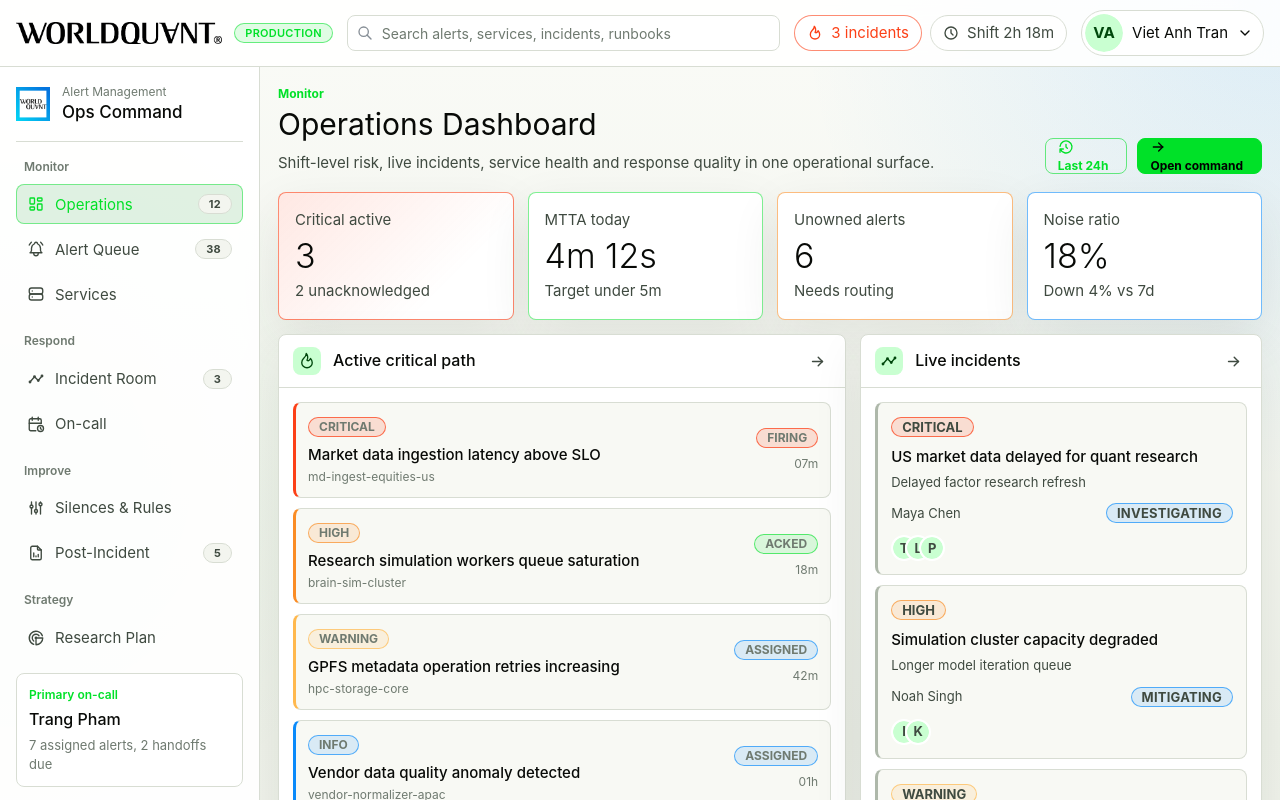
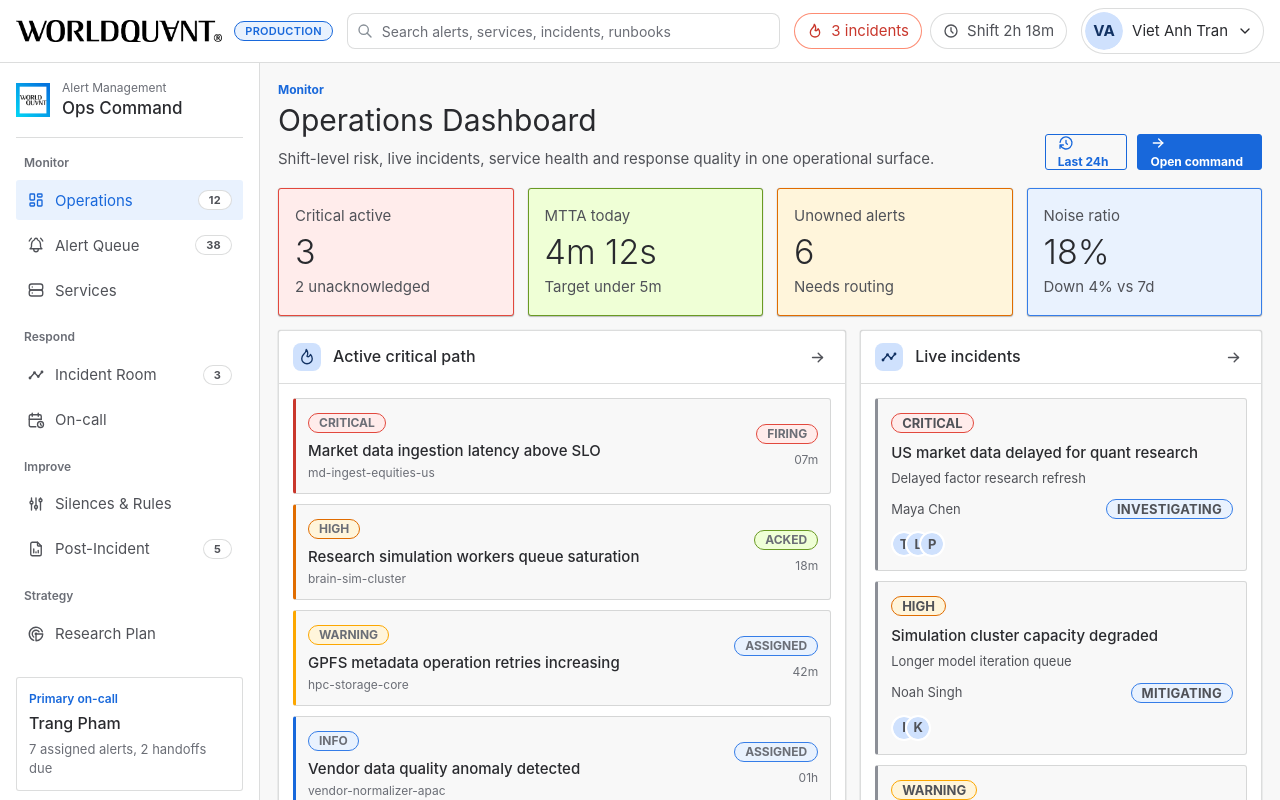
Before and after one commit to vietanhrs/worldquant-alert-management, a React (Vite) app: page / in a window 1280 px wide. Shown: the top 800 px of the page. Built offline with nearby package versions, Linux system fonts and the light colour scheme.

Commit message:
Match light theme to Opsgenie styling

```diff
--- a/src/App.tsx
+++ b/src/App.tsx
@@ -112,9 +112,10 @@ type NavItem = {
 
 const theme = createTheme({
   primaryColor: 'wqGreen',
-  fontFamily: 'Inter, Arial, sans-serif',
+  fontFamily: '"Atlassian Sans", ui-sans-serif, -apple-system, BlinkMacSystemFont, "Segoe UI", sans-serif',
   headings: {
-    fontFamily: 'Inter, Arial, sans-serif',
+    fontFamily:
+      '"Atlassian Sans", ui-sans-serif, -apple-system, BlinkMacSystemFont, "Segoe UI", sans-serif',
     fontWeight: '500',
   },
   colors: {
--- a/src/index.css
+++ b/src/index.css
@@ -11,6 +11,7 @@
   --wq-orange-hot: #fc4017;
   --wq-orange-border: #fa8c24;
   --severity-warning: #ffb84d;
+  --font-app: Inter, Arial, sans-serif;
 
   --bg-app: #000000;
   --bg-app-gradient:
@@ -39,29 +40,53 @@
 
 :root[data-mantine-color-scheme='light'] {
   color-scheme: light;
-  --bg-app: #f5f6f2;
-  --bg-app-gradient:
-    radial-gradient(circle at top right, rgba(10, 138, 250, 0.12), transparent 30rem),
-    radial-gradient(circle at left 35%, rgba(0, 143, 24, 0.08), transparent 24rem),
-    linear-gradient(180deg, #fafbf7 0%, #eef1e9 54%, #f7f8f3 100%);
-  --bg-header: rgba(255, 255, 255, 0.88);
-  --bg-sidebar: rgba(255, 255, 255, 0.92);
+  --wq-green: #1868db;
+  --wq-brain-blue: #1868db;
+  --wq-indigo: #0c66e4;
+  --wq-orange: #e06c00;
+  --wq-orange-hot: #c9372c;
+  --wq-orange-border: #e06c00;
+  --severity-warning: #fca700;
+  --font-app: "Atlassian Sans", ui-sans-serif, -apple-system, BlinkMacSystemFont, "Segoe UI", sans-serif;
+
+  --bg-app: #f8f8f8;
+  --bg-app-gradient: #f8f8f8;
+  --bg-header: #ffffff;
+  --bg-sidebar: #ffffff;
   --bg-panel: #ffffff;
-  --bg-panel-raised: #f3f5ef;
-  --bg-panel-muted: #f8f9f4;
+  --bg-panel-raised: #ffffff;
+  --bg-panel-muted: #f8f8f8;
   --bg-input: #ffffff;
-  --bg-table-header: #eef1ea;
-  --border-subtle: #d8ddd3;
-  --border-strong: #aeb8aa;
-  --text-primary: #080a07;
-  --text-secondary: #3f4a40;
-  --text-muted: #6f7a70;
-  --text-inverse: #000000;
-  --shadow-panel: 0 18px 50px rgba(42, 53, 41, 0.09);
-  --critical-surface: linear-gradient(135deg, rgba(252, 64, 23, 0.12), transparent 72%);
-  --green-surface: rgba(0, 143, 24, 0.12);
-  --blue-surface: rgba(10, 138, 250, 0.12);
-  --orange-surface: rgba(250, 140, 36, 0.13);
+  --bg-table-header: #f8f8f8;
+  --border-subtle: #0b120e24;
+  --border-strong: #8c8f97;
+  --text-primary: #292a2e;
+  --text-secondary: #505258;
+  --text-muted: #6b6e76;
+  --text-inverse: #ffffff;
+  --shadow-panel:
+    0 1px 1px rgba(30, 31, 33, 0.25),
+    0 0 1px rgba(30, 31, 33, 0.31);
+  --critical-surface: #ffeceb;
+  --green-surface: #e9f2fe;
+  --blue-surface: #e9f2fe;
+  --orange-surface: #fff5db;
+
+  --mantine-primary-color-filled: #1868db;
+  --mantine-primary-color-filled-hover: #1558bc;
+  --mantine-primary-color-light: #e9f2fe;
+  --mantine-primary-color-light-hover: #cfe1fd;
+  --mantine-primary-color-light-color: #1868db;
+  --mantine-color-wqGreen-0: #e9f2fe;
+  --mantine-color-wqGreen-1: #cfe1fd;
+  --mantine-color-wqGreen-2: #adcbfb;
+  --mantine-color-wqGreen-3: #8fb8f6;
+  --mantine-color-wqGreen-4: #669df1;
+  --mantine-color-wqGreen-5: #4688ec;
+  --mantine-color-wqGreen-6: #1868db;
+  --mantine-color-wqGreen-7: #1558bc;
+  --mantine-color-wqGreen-8: #144794;
+  --mantine-color-wqGreen-9: #123263;
 }
 
 * {
@@ -76,7 +101,7 @@ body {
   margin: 0;
   background: var(--bg-app-gradient);
   color: var(--text-primary);
-  font-family: Inter, Arial, sans-serif;
+  font-family: var(--font-app);
   font-size: 15px;
   line-height: 1.45;
   letter-spacing: 0;
@@ -121,6 +146,12 @@ a {
   z-index: 30;
 }
 
+:root[data-mantine-color-scheme='light'] .app-header {
+  backdrop-filter: none;
+  min-height: 56px;
+  padding: 8px 16px;
+}
+
 .header-left,
 .header-status,
 .avatar-trigger,
@@ -152,6 +183,12 @@ a {
   font-weight: 600;
 }
 
+:root[data-mantine-color-scheme='light'] .environment-badge {
+  background: #e9f2fe;
+  border-color: #1868db;
+  color: #1868db;
+}
+
 .global-search input,
 .control input,
 .control .mantine-Select-input,
@@ -204,6 +241,14 @@ a {
   outline: none;
 }
 
+:root[data-mantine-color-scheme='light'] .avatar-trigger:hover,
+:root[data-mantine-color-scheme='light'] .avatar-trigger:focus-visible,
+:root[data-mantine-color-scheme='light'] .header-pill:hover,
+:root[data-mantine-color-scheme='light'] .header-pill:focus-visible {
+  background: #e9f2fe;
+  border-color: #1868db;
+}
+
 .profile-menu {
   background: var(--bg-panel);
   border: 1px solid var(--border-subtle);
@@ -247,6 +292,10 @@ a {
   display: grid;
   grid-template-columns: 260px minmax(0, 1fr);
   min-height: calc(100vh - 64px);
+}
+
+:root[data-mantine-color-scheme='light'] .workspace-shell {
+  min-height: calc(100vh - 56px);
 }
 
 .sidebar {
@@ -261,6 +310,11 @@ a {
   top: 64px;
 }
 
+:root[data-mantine-color-scheme='light'] .sidebar {
+  height: calc(100vh - 56px);
+  top: 56px;
+}
+
 .sidebar-brand {
   align-items: center;
   border-bottom: 1px solid var(--border-subtle);
@@ -342,6 +396,18 @@ a {
   color: var(--wq-green);
 }
 
+:root[data-mantine-color-scheme='light'] .nav-link:hover,
+:root[data-mantine-color-scheme='light'] .nav-link:focus-visible {
+  background: #0515240f;
+  border-color: transparent;
+}
+
+:root[data-mantine-color-scheme='light'] .nav-link.active {
+  background: #e9f2fe;
+  border-color: transparent;
+  color: #1868db;
+}
+
 .nav-badge {
   background: var(--bg-panel-raised);
   border: 1px solid var(--border-subtle);
@@ -355,6 +421,36 @@ a {
   display: grid;
   gap: 5px;
   padding: 12px;
+}
+
+:root[data-mantine-color-scheme='light'] .nav-link,
+:root[data-mantine-color-scheme='light'] .sidebar-shift-card,
+:root[data-mantine-color-scheme='light'] .panel,
+:root[data-mantine-color-scheme='light'] .metric-card,
+:root[data-mantine-color-scheme='light'] .alert-summary,
+:root[data-mantine-color-scheme='light'] .incident-card,
+:root[data-mantine-color-scheme='light'] .service-risk-row,
+:root[data-mantine-color-scheme='light'] .coverage-row,
+:root[data-mantine-color-scheme='light'] .silence-card,
+:root[data-mantine-color-scheme='light'] .policy-card,
+:root[data-mantine-color-scheme='light'] .recommendation-card,
+:root[data-mantine-color-scheme='light'] .action-item,
+:root[data-mantine-color-scheme='light'] .hypothesis-card,
+:root[data-mantine-color-scheme='light'] .handoff-card,
+:root[data-mantine-color-scheme='light'] .outline-block,
+:root[data-mantine-color-scheme='light'] .task-card,
+:root[data-mantine-color-scheme='light'] .dependency-node,
+:root[data-mantine-color-scheme='light'] .flow-step,
+:root[data-mantine-color-scheme='light'] .quality-metric,
+:root[data-mantine-color-scheme='light'] .inspector-hero,
+:root[data-mantine-color-scheme='light'] .meta-card,
+:root[data-mantine-color-scheme='light'] .ai-card,
+:root[data-mantine-color-scheme='light'] .evidence,
+:root[data-mantine-color-scheme='light'] .incident-status-card,
+:root[data-mantine-color-scheme='light'] .profile-block,
+:root[data-mantine-color-scheme='light'] .schedule-slot,
+:root[data-mantine-color-scheme='light'] .table-wrap {
+  border-radius: 3px;
 }
 
 .sidebar-shift-card span {
@@ -427,6 +523,12 @@ a {
 .btn-warning {
   border-radius: 8px;
   font-weight: 600;
+}
+
+:root[data-mantine-color-scheme='light'] .btn-primary,
+:root[data-mantine-color-scheme='light'] .btn-outline,
+:root[data-mantine-color-scheme='light'] .btn-warning {
+  border-radius: 3px;
 }
 
 .btn-primary {
@@ -449,6 +551,26 @@ a {
   color: #000;
 }
 
+:root[data-mantine-color-scheme='light'] .btn-primary {
+  --button-bg: #1868db;
+  --button-hover: #1558bc;
+  --button-color: #ffffff;
+  --button-bd: 1px solid #1868db;
+  background: #1868db;
+  border-color: #1868db;
+  color: #ffffff;
+}
+
+:root[data-mantine-color-scheme='light'] .btn-primary .mantine-Button-label,
+:root[data-mantine-color-scheme='light'] .btn-primary .mantine-Button-section {
+  color: #ffffff;
+}
+
+:root[data-mantine-color-scheme='light'] .btn-primary:hover {
+  background: #1558bc;
+  color: #ffffff;
+}
+
 .btn-outline {
   --button-bg: transparent;
   --button-hover: var(--green-surface);
@@ -462,6 +584,19 @@ a {
 .btn-outline:hover {
   background: var(--green-surface);
   color: var(--text-primary);
+}
+
+:root[data-mantine-color-scheme='light'] .btn-outline {
+  --button-hover: #e9f2fe;
+  --button-color: #1868db;
+  --button-bd: 1px solid #1868db;
+  border-color: #1868db;
+  color: #1868db;
+}
+
+:root[data-mantine-color-scheme='light'] .btn-outline:hover {
+  background: #e9f2fe;
+  color: #1558bc;
 }
 
 .btn-warning {
@@ -587,6 +722,26 @@ a {
 
 .tone-info {
   border-color: rgba(10, 138, 250, 0.58);
+}
+
+:root[data-mantine-color-scheme='light'] .tone-critical {
+  background: #ffeceb;
+  border-color: #e2483d;
+}
+
+:root[data-mantine-color-scheme='light'] .tone-warning {
+  background: #fff5db;
+  border-color: #e06c00;
+}
+
+:root[data-mantine-color-scheme='light'] .tone-success {
+  background: #efffd6;
+  border-color: #6a9a23;
+}
+
+:root[data-mantine-color-scheme='light'] .tone-info {
+  background: #e9f2fe;
+  border-color: #357de8;
 }
 
 .alert-stack,
@@ -718,6 +873,46 @@ a {
   color: var(--text-secondary);
 }
 
+:root[data-mantine-color-scheme='light'] .severity-chip.critical,
+:root[data-mantine-color-scheme='light'] .chip-critical {
+  background: #ffeceb;
+  border-color: #e2483d;
+  color: #ae2e24;
+}
+
+:root[data-mantine-color-scheme='light'] .severity-chip.high,
+:root[data-mantine-color-scheme='light'] .chip-warning {
+  background: #fff5db;
+  border-color: #e06c00;
+  color: #9e4c00;
+}
+
+:root[data-mantine-color-scheme='light'] .severity-chip.warning {
+  background: #fff5db;
+  border-color: #fca700;
+  color: #9e4c00;
+}
+
+:root[data-mantine-color-scheme='light'] .severity-chip.info,
+:root[data-mantine-color-scheme='light'] .chip-info {
+  background: #e9f2fe;
+  border-color: #357de8;
+  color: #1558bc;
+}
+
+:root[data-mantine-color-scheme='light'] .chip-success,
+:root[data-mantine-color-scheme='light'] .chip-resolved {
+  background: #efffd6;
+  border-color: #6a9a23;
+  color: #4c6b1f;
+}
+
+:root[data-mantine-color-scheme='light'] .chip-muted {
+  background: #0515240f;
+  border-color: #0b120e24;
+  color: #505258;
+}
+
 .incident-card {
   border-left: 3px solid var(--border-strong);
   display: grid;
@@ -840,6 +1035,11 @@ a {
 .ops-table tr:hover td,
 .ops-table .selected-row td {
   background: var(--green-surface);
+}
+
+:root[data-mantine-color-scheme='light'] .ops-table tr:hover td,
+:root[data-mantine-color-scheme='light'] .ops-table .selected-row td {
+  background: #e9f2fe;
 }
 
 .severity-title {
@@ -910,8 +1110,17 @@ a {
 .action-bar {
   display: grid;
   gap: 8px;
-  grid-template-columns: repeat(3, minmax(0, 1fr));
+  grid-template-columns: minmax(142px, 1.15fr) repeat(2, minmax(112px, 1fr));
   margin-top: 12px;
+}
+
+.action-bar .mantine-Button-root {
+  padding-inline: 10px;
+}
+
+.action-bar .mantine-Button-label {
+  overflow: visible;
+  text-overflow: clip;
 }
 
 .metadata-grid {
@@ -1117,6 +1326,10 @@ a {
   color: var(--wq-green);
 }
 
+:root[data-mantine-color-scheme='light'] .timeline-success .mantine-Timeline-itemBullet {
+  color: #4c6b1f;
+}
+
 .timeline-info .mantine-Timeline-itemBullet {
   color: var(--wq-brain-blue);
 }
@@ -1257,6 +1470,11 @@ a {
 .schedule-slot.active {
   background: var(--green-surface);
   border-color: rgba(0, 225, 40, 0.5);
+}
+
+:root[data-mantine-color-scheme='light'] .schedule-slot.active {
+  background: #e9f2fe;
+  border-color: #1868db;
 }
 
 .schedule-slot span {
```
